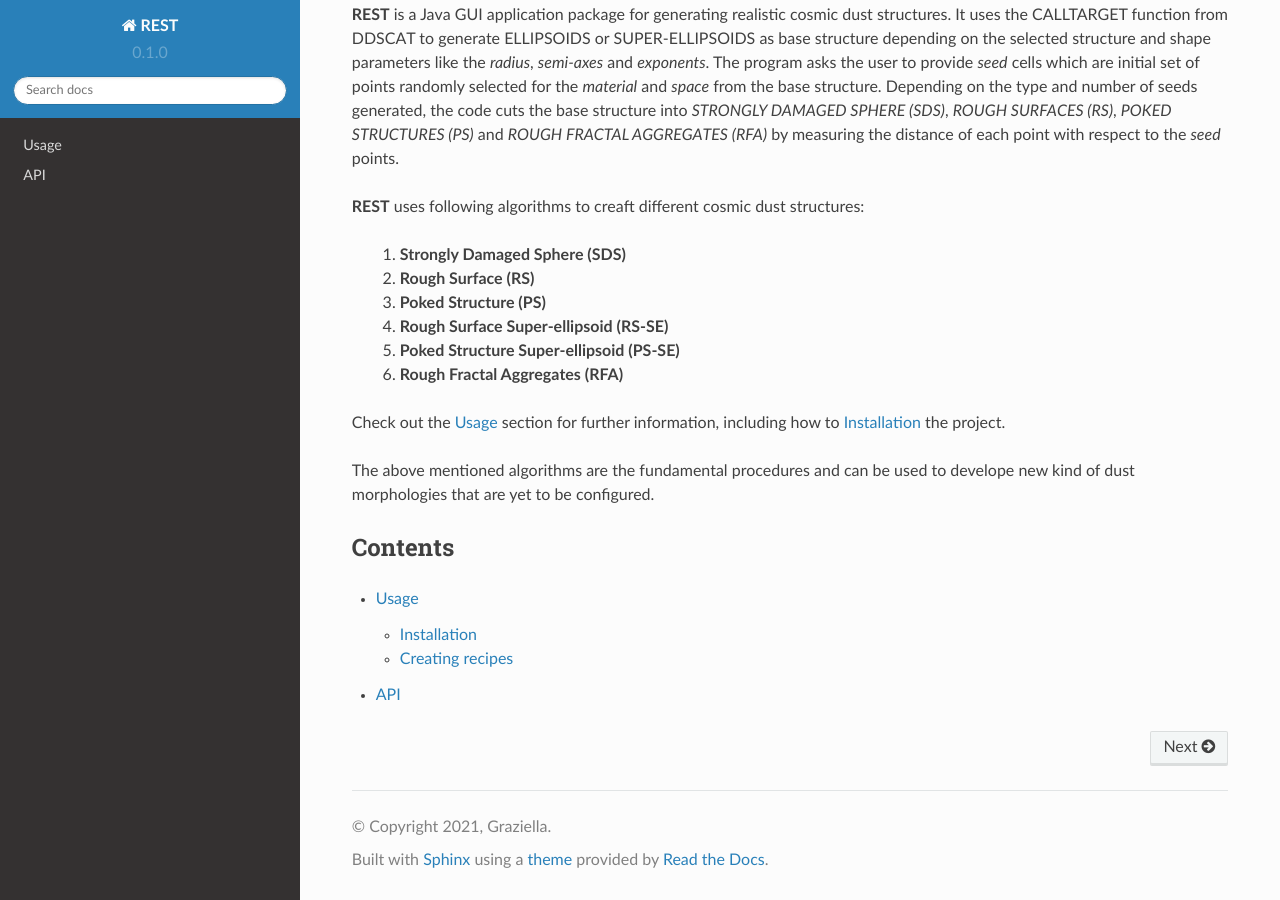
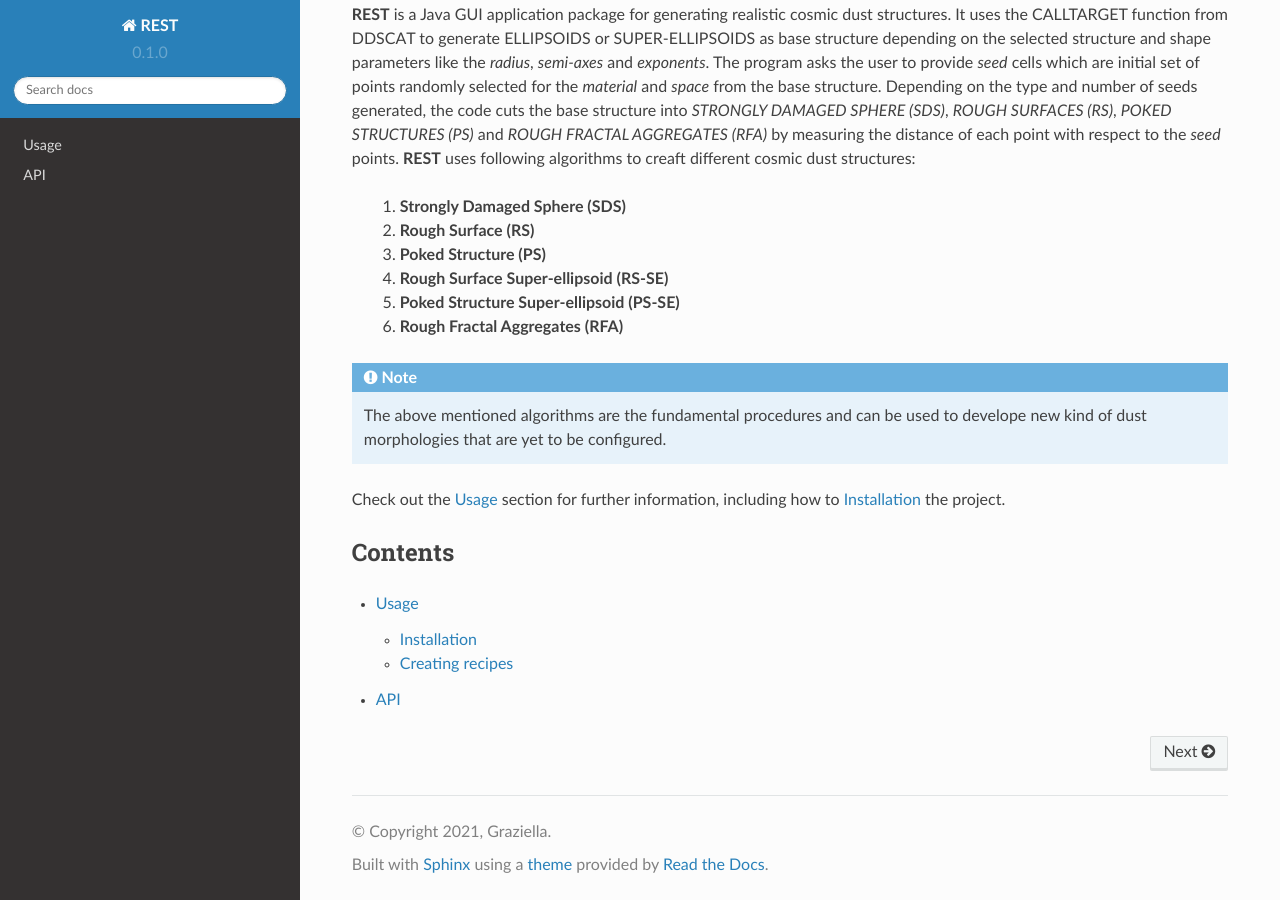
Before and after one commit to prithishh3/rtd-tutorial, a Sphinx documentation site: the page built from docs/source/index.rst, in a window 1280 px wide and 900 px high, scrolled down 512 px. Built offline with Sphinx 7.4.7 and the Read the Docs theme 2.0.0, drawn with Linux system fonts in a browser that asks for light colours.

Commit message:
Update index.rst

```diff
--- a/docs/source/index.rst
+++ b/docs/source/index.rst
@@ -4,7 +4,6 @@ Rough Ellipsoid Structure Tools (REST)
 
 **REST** is a Java GUI application package for generating realistic cosmic dust structures.
 It uses the CALLTARGET function from DDSCAT to generate ELLIPSOIDS or SUPER-ELLIPSOIDS as base structure depending on the selected structure and shape parameters like the *radius*, *semi-axes* and *exponents*. The program asks the user to provide *seed* cells which are initial set of points randomly selected for the *material* and *space* from the base structure. Depending on the type and number of seeds generated, the code cuts the base structure into *STRONGLY DAMAGED SPHERE (SDS)*, *ROUGH SURFACES (RS)*, *POKED STRUCTURES (PS)* and *ROUGH FRACTAL AGGREGATES (RFA)* by measuring the distance of each point with respect to the *seed* points.
-
 **REST** uses following algorithms to creaft different cosmic dust structures:
 
         1. **Strongly Damaged Sphere (SDS)**
@@ -14,13 +13,11 @@ It uses the CALLTARGET function from DDSCAT to generate ELLIPSOIDS or SUPER-ELLI
         5. **Poked Structure Super-ellipsoid (PS-SE)**
         6. **Rough Fractal Aggregates (RFA)**
 
+.. note::
+        The above mentioned algorithms are the fundamental procedures and can be used to develope new kind of dust morphologies that are yet to be                 configured.
 
 Check out the :doc:`usage` section for further information, including
 how to :ref:`installation` the project.
-
-.. note::
-The above mentioned algorithms are the fundamental procedures and can be used to develope new kind of dust morphologies that are yet to be configured.
-
 
 Contents
 --------
```
